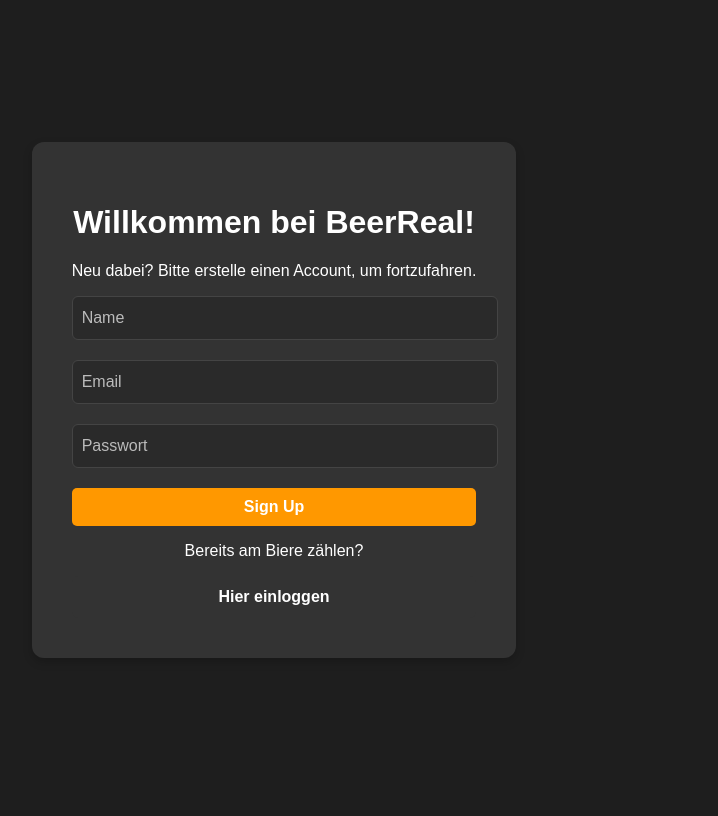
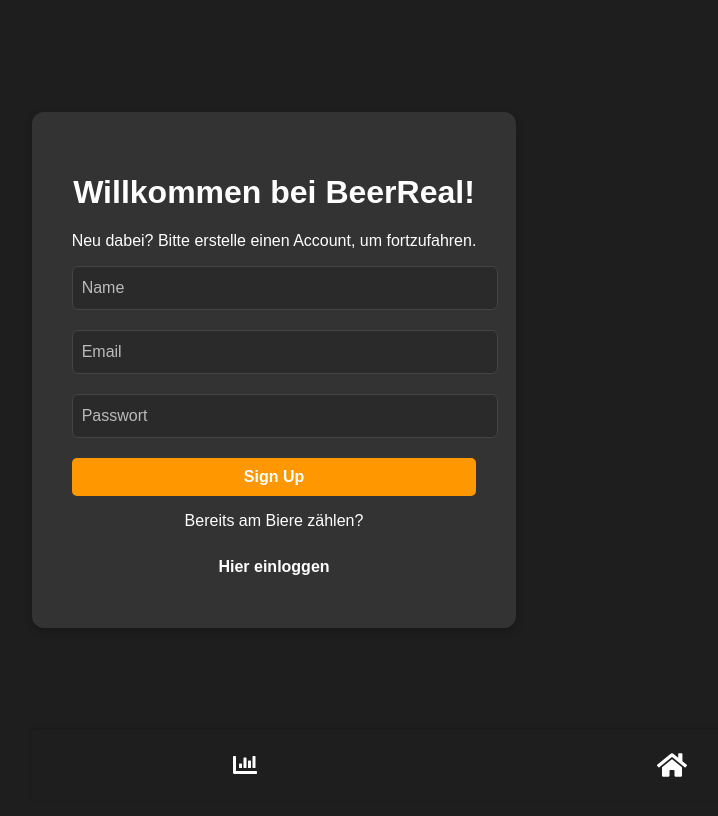
Before and after one commit to frederikbckl/beerreal, a React (Create React App) app: page /signup in a window 1280 px wide. Shown: the top 816 px of the page, without its empty margins (366-1084 px from the left). Built offline with nearby package versions, Linux system fonts and the light colour scheme; no server answers; the database is empty.

Commit message:
Implemented first draft of sticky tab bar

```diff
--- a/package.json
+++ b/package.json
@@ -10,6 +10,7 @@
     "firebase": "^11.4.0",
     "react": "^19.0.0",
     "react-dom": "^19.0.0",
+    "react-icons": "^5.5.0",
     "react-router-dom": "^7.3.0",
     "react-scripts": "5.0.1",
     "styled-components": "^6.1.15",
--- a/src/App.js
+++ b/src/App.js
@@ -3,9 +3,10 @@
 import { db, auth } from "./firebase";
 import { doc, getDoc, setDoc, addDoc, collection, serverTimestamp, onSnapshot } from "firebase/firestore";
 import { onAuthStateChanged, signOut } from "firebase/auth";
+import { BrowserRouter as Router, Routes, Route } from "react-router-dom";
 import Auth from "./Auth";
 import Signup from "./Signup";
-import { BrowserRouter as Router, Routes, Route } from "react-router-dom";
+import TabBar from "./TabBar";
 
 function App() {
   const [user, setUser] = useState(null);
@@ -17,7 +18,7 @@
     const unsubscribe = onAuthStateChanged(auth, async (user) => {
       if (user) {
         setUser(user);
-        localStorage.setItem("user", JSON.stringify(user)); // ✅ Store user in localStorage
+        localStorage.setItem("user", JSON.stringify(user)); // Store user in localStorage
 
         const userRef = doc(db, "users", user.uid);
         const userSnap = await getDoc(userRef);
@@ -26,7 +27,7 @@
         }
       } else {
         setUser(null);
-        localStorage.removeItem("user"); // ❌ Remove user if logged out
+        localStorage.removeItem("user"); // Remove user if logged out
       }
     });
 
@@ -103,6 +104,7 @@
   };
 
   return (
+    <div style={{ paddingBottom: "60px" }}> {/* Prevent content from being blocked by tab bar */}
       <Routes>
         {/* Login Page */}
         <Route path="/" element={user ? (
@@ -158,6 +160,8 @@
         {/* Signup Page */}
         <Route path="/signup" element={<Signup />} />
       </Routes>
+      <TabBar />
+    </div>
   );
 }
 
--- /dev/null
+++ b/src/TabBar.css
@@ -0,0 +1,34 @@
+.tab-bar {
+    position: fixed;
+    bottom: 0;
+    width: 100%;
+    background-color: #1e1e1e;
+    display: flex;
+    justify-content: center;
+    /* Centers the bar */
+    align-items: center;
+    padding: 10px 0;
+    box-shadow: 0 -2px 5px rgba(0, 0, 0, 0.2);
+}
+
+.tab-item {
+    color: white;
+    text-decoration: none;
+    display: flex;
+    justify-content: center;
+    align-items: center;
+    flex: 1;
+    padding: 10px;
+    font-size: 24px;
+}
+
+.tab-item.active {
+    color: #f5a623;
+    /* Orange color for active tab */
+}
+
+/* Adjust the Home icon */
+.tab-item.home {
+    font-size: 30px;
+    /* Slightly larger */
+}
--- /dev/null
+++ b/src/TabBar.js
@@ -0,0 +1,22 @@
+import React from "react";
+import { NavLink } from "react-router-dom";
+import { FaHome, FaChartBar, FaUser } from "react-icons/fa";
+import "./TabBar.css";
+
+const TabBar = () => {
+  return (
+    <div className="tab-bar">
+      <NavLink to="/analytics" className="tab-item">
+        <FaChartBar />
+      </NavLink>
+      <NavLink to="/" className="tab-item home">
+        <FaHome />
+      </NavLink>
+      <NavLink to="/profile" className="tab-item">
+        <FaUser />
+      </NavLink>
+    </div>
+  );
+};
+
+export default TabBar;
```
Also changed, not shown: 1 other file (tests, documents, lock files or other folders). Lines whose indentation alone changed are shown as unchanged.
